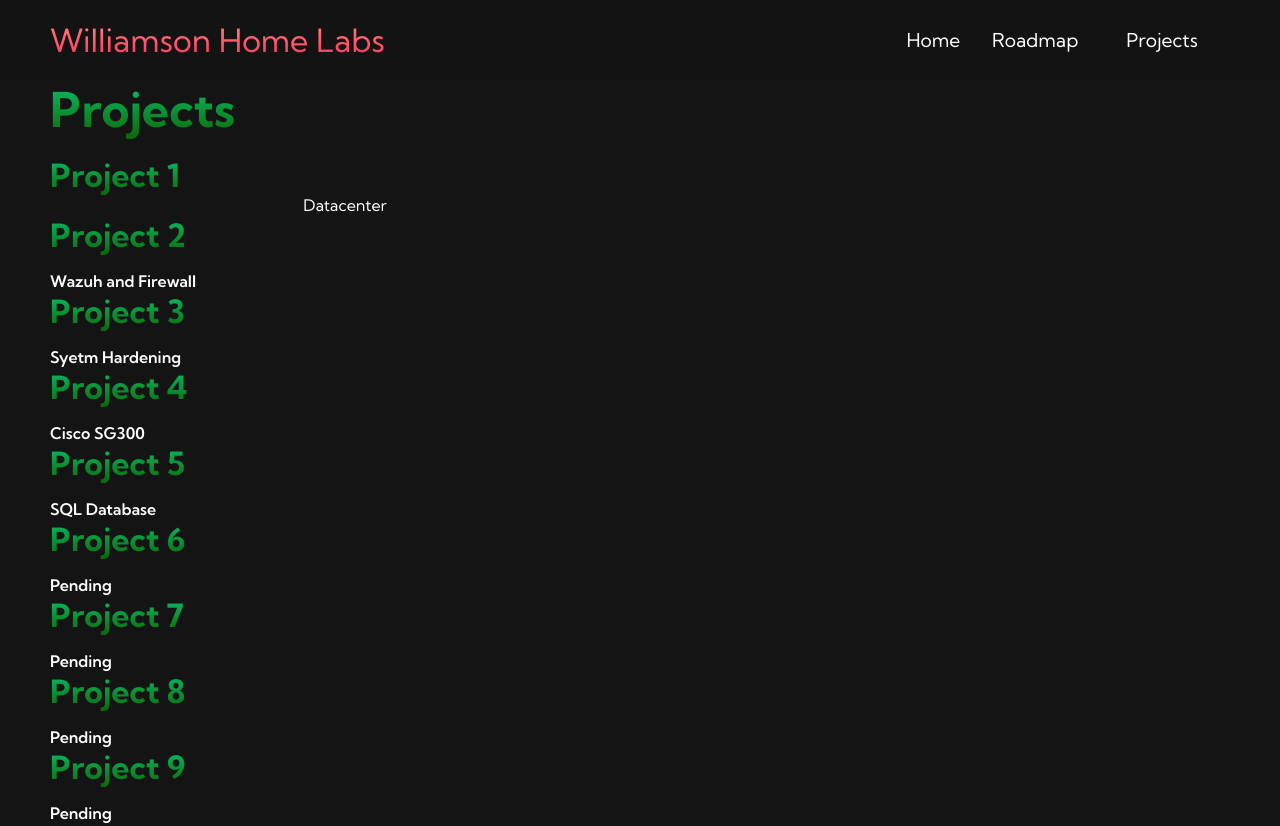
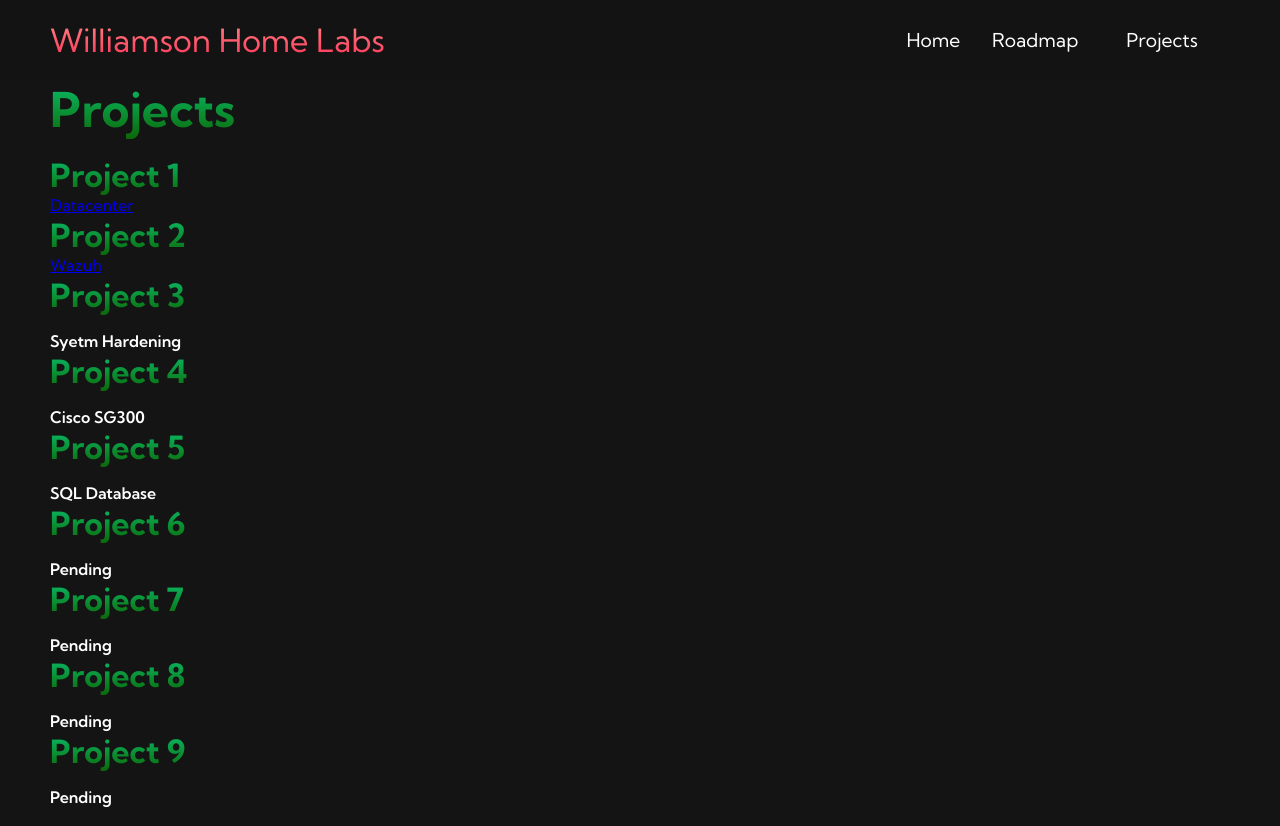
Before and after one commit to scottwmson90/datacenter, a plain HTML site: page projects.html in a window 1280 px wide. Shown: the top 826 px of the page. Drawn offline with Linux system fonts and the light colour scheme.

Commit message:
Update projects.html

```diff
--- a/projects.html
+++ b/projects.html
@@ -38,9 +38,9 @@
                 <H1>Projects</H1>
                 <p> </p>
                 <h2>Project 1</h2>
-                <a href="https://scottwmson90.github.io/datacenter/project1.html" class="navbar__links">Datacenter</a>
+                <a href="https://scottwmson90.github.io/datacenter/project1.html">Datacenter</a>
                 <h2>Project 2</h2>
-                <p>Wazuh and Firewall</p>
+                <a href="https://scottwmson90.github.io/datacenter/project_2.html"> Wazuh</a>
                 <h2>Project 3</h2>
                 <p>Syetm Hardening</p>
                 <h2>Project 4</h2>
```
